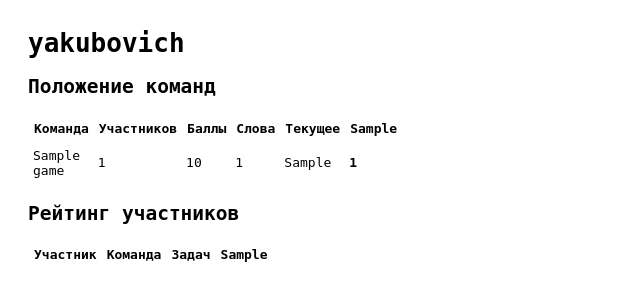
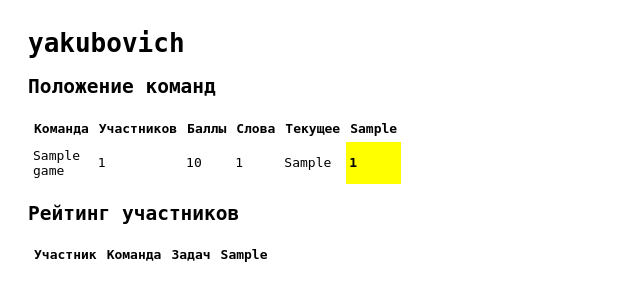
Before and after one commit to mingaleg/yakubovich, a Django app: page /game/standings/ in a window 1280 px wide. Shown: the top 301 px of the page, without its empty margins (0-640 px from the left). Run offline with Django 3.2, Linux system fonts and the light colour scheme; a user stored in the database is signed in; tables that the repository leaves empty hold one stand-in row (values such as "Sample post"); lists and menus that the app fills with data are empty.

Commit message:
highlight yellow

```diff
--- a/game/templates/game/standings.html
+++ b/game/templates/game/standings.html
@@ -21,6 +21,7 @@
             }
             td.full {
                 font-weight: bold;
+                background: yellow;
             }
         </style>
     </head>
```
